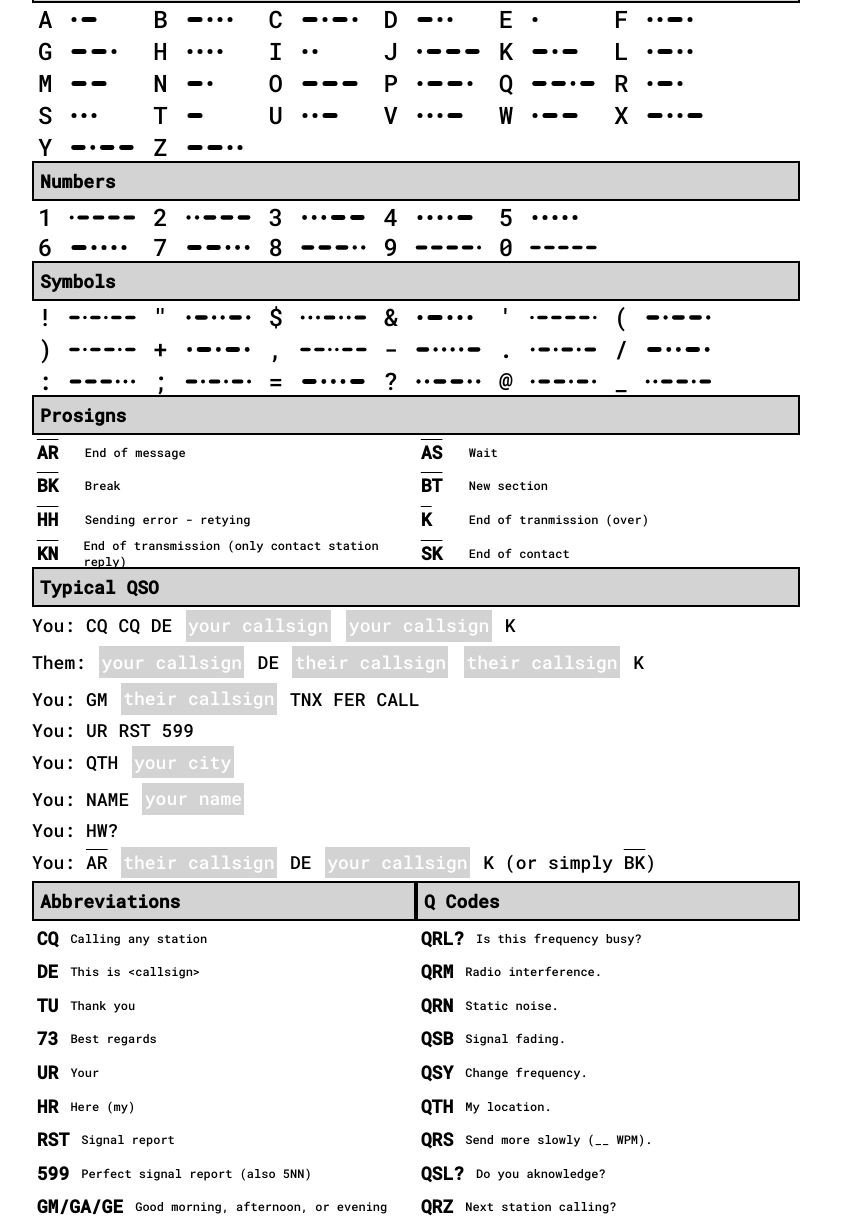
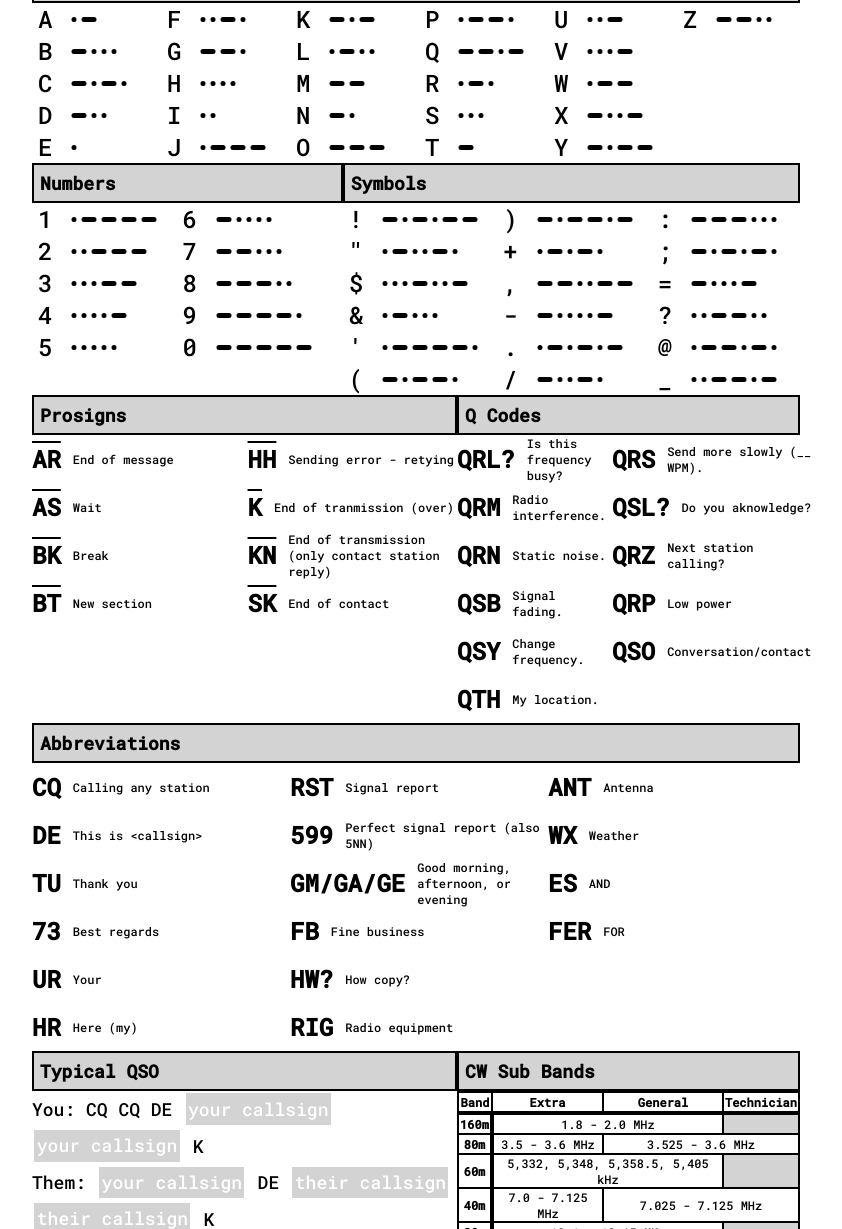
Before and after one commit to mckoss/morse-keyer, a website: page cheat-sheet.html in a window 1280 px wide. Shown: the part 148-1377 px from the top of the page, without its empty margins (224-1066 px from the left). Drawn offline with Linux system fonts and the light colour scheme.

Commit message:
checkpoint: sections, grid tables definitions

```diff
--- a/cheat-sheet.html
+++ b/cheat-sheet.html
@@ -11,47 +11,42 @@
 <body>
     <h1 class="full">Ham Radio CW Cheatsheet<span class="by">by K7MCK</span></h1>
 
-    <section class="full">
+    <section id="letter-table" class="full" style="--cols: 6;">
         <h2>Letters</h2>
-        <div id="letter-table"></div>
     </section>
 
-    <section class="full">
+    <section id="number-table" class="third-1" style="--rows: 5;">
         <h2>Numbers</h2>
-        <div id="number-table"></div>
     </section>
 
-    <section class="full">
+    <section id="symbol-table" class="twothirds-2" style="--rows: 6;--cols:3;">
         <h2>Symbols</h2>
-        <div id="symbol-table"></div>
     </section>
 
-    <section class="full">
+    <section id="prosign-table" class="prosign half-1" style="--rows: 4;--cols: 2;">
         <h2>Prosigns</h2>
-        <div id="prosign-table"></div>
     </section>
 
-    <div class="full">
-        <h2>Typical QSO</h2>
-        <div class="text">
-            <p>You: CQ CQ DE <span class="fill-in">your callsign</span> <span class="fill-in">your callsign</span> K</p>
-            <p>Them: <span class="fill-in">your callsign</span> DE
-                <span class="fill-in">their callsign</span>
-                <span class="fill-in">their callsign</span> K</p>
-            <p>You: GM <span class="fill-in">their callsign</span> TNX FER CALL</p>
-            <p>You: UR RST 599</p>
-            <p>You: QTH <span class="fill-in">your city</span></p>
-            <p>You: NAME <span class="fill-in">your name</span></p>
-            <p>You: HW?</p>
-            <p>You: <span style="text-decoration: overline">AR</span>
-                <span class="fill-in">their callsign</span> DE
-                <span class="fill-in">your callsign</span> K
-                (or simply <span style="text-decoration: overline">BK</span>)</p>
+    <section class="half-2" style="--rows: 6;--cols:2;">
+        <h2>Q Codes</h2>
+        <div class="table definitions">
+            <div><span>QRL?</span>Is this frequency busy?</div>
+            <div><span>QRM</span>Radio interference.</div>
+            <div><span>QRN</span>Static noise.</div>
+            <div><span>QSB</span>Signal fading.</div>
+            <div><span>QSY</span>Change frequency.</div>
+            <div><span>QTH</span>My location.</div>
+            <div><span>QRS</span>Send more slowly (__ WPM).</div>
+            <div><span>QSL?</span>Do you aknowledge?</div>
+            <div><span>QRZ</span>Next station calling?</div>
+            <div><span>QRP</span>Low power</div>
+            <div><span>QSO</span>Conversation/contact</div>
         </div>
-    </div>
+    </section>
 
-    <div class="half-1 definitions" style="align-content: flex-start;">
+    <section class="full" style="--rows: 6;--cols: 3;">
         <h2>Abbreviations</h2>
+        <div class="table definitions">
             <div><span>CQ</span>Calling any station</div>
             <div><span>DE</span>This is &lt;callsign&gt;</div>
             <div><span>TU</span>Thank you</div>
@@ -69,23 +64,28 @@
             <div><span>ES</span>AND</div>
             <div><span>FER</span>FOR</div>
         </div>
+    </section>
 
-    <div class="half-2 definitions">
-        <h2>Q Codes</h2>
-        <div><span>QRL?</span>Is this frequency busy?</div>
-        <div><span>QRM</span>Radio interference.</div>
-        <div><span>QRN</span>Static noise.</div>
-        <div><span>QSB</span>Signal fading.</div>
-        <div><span>QSY</span>Change frequency.</div>
-        <div><span>QTH</span>My location.</div>
-        <div><span>QRS</span>Send more slowly (__ WPM).</div>
-        <div><span>QSL?</span>Do you aknowledge?</div>
-        <div><span>QRZ</span>Next station calling?</div>
-        <div><span>QRP</span>Low power</div>
-        <div><span>QSO</span>Conversation/contact</div>
+    <section class="half-1">
+        <h2>Typical QSO</h2>
+        <div class="text">
+            <p>You: CQ CQ DE <span class="fill-in">your callsign</span> <span class="fill-in">your callsign</span> K</p>
+            <p>Them: <span class="fill-in">your callsign</span> DE
+                <span class="fill-in">their callsign</span>
+                <span class="fill-in">their callsign</span> K</p>
+            <p>You: GM <span class="fill-in">their callsign</span> TNX FER CALL</p>
+            <p>You: UR RST 599</p>
+            <p>You: QTH <span class="fill-in">your city</span></p>
+            <p>You: NAME <span class="fill-in">your name</span></p>
+            <p>You: HW?</p>
+            <p>You: <span style="text-decoration: overline">AR</span>
+                <span class="fill-in">their callsign</span> DE
+                <span class="fill-in">your callsign</span> K
+                (or simply <span style="text-decoration: overline">BK</span>)</p>
         </div>
+    </section>
 
-    <div class="half-1">
+    <section class="half-2">
         <h2>CW Sub Bands</h2>
         <table id="bands">
             <thead>
@@ -106,7 +106,7 @@
                 <tr><th>2m</th><td colspan="3">144.0 - 144.1 MHz</td></tr>
             </tbody>
         </table>
-    </div>
+    </section>
 
     <script type="module">
         import { MORSE_LETTERS, MORSE_DIGITS, MORSE_SYMBOLS, MORSE_PROSIGNS } from './scripts/morse.js';
@@ -116,14 +116,14 @@
         letterTable.appendChild(morseTableFromElements(MORSE_LETTERS));
 
         const numberTable = document.getElementById('number-table');
-        numberTable.appendChild(morseTableFromElements(MORSE_DIGITS, [1,2,3,4,5]));
-        numberTable.appendChild(morseTableFromElements(MORSE_DIGITS, [6,7,8,9,0]));
+        numberTable.appendChild(morseTableFromElements(MORSE_DIGITS,
+            [1,2,3,4,5, 6, 7, 8, 9, 0]));
 
         const symbolTable = document.getElementById('symbol-table');
         symbolTable.appendChild(morseTableFromElements(MORSE_SYMBOLS));
 
         const prosignTable = document.getElementById('prosign-table');
-        prosignTable.appendChild(tableFromElements(MORSE_PROSIGNS, 'prosign'));
+        prosignTable.appendChild(tableFromElements(MORSE_PROSIGNS, 'definitions'));
     </script>
 </body>
 </html>
--- a/styles/cheat-sheet.css
+++ b/styles/cheat-sheet.css
@@ -16,7 +16,8 @@ body {
     margin: 0 auto;
     display: grid;
     grid-template-columns: 2fr 1fr 1fr 2fr;
-    gap: 0;
+    --rows: 5;
+    --cols: 5;
 }
 
 .full {
@@ -41,6 +42,10 @@ body {
 
 .third-3 {
     grid-column: 4 / 5;
+}
+
+.twothirds-2 {
+    grid-column: 2 / 5;
 }
 
 h1 {
@@ -70,14 +75,11 @@ h2 {
 }
 
 div.table {
-    display: flex;
-    flex-direction: row;
-    flex-wrap: wrap;
-    justify-content: left;
-    align-items: center;
-    align-content: center;
-    /* border-bottom: 2px solid black; */
-    margin-bottom: -2px;
+    display: grid;
+    grid-template-columns: repeat(var(--cols), 1fr);
+    grid-template-rows: repeat(var(--rows), 1fr);
+    grid-auto-flow: column;
+    gap: 0 0.25em;
 }
 
 div.morse > div {
@@ -85,7 +87,6 @@ div.morse > div {
     justify-content: left;
     padding: 0 0.25rem;
     align-items: center;
-    width: 15%;
 }
 
 div.morse > div > span {
@@ -97,15 +98,9 @@ div.prosign > div {
     font-size: 0.5rem;
     justify-content: left;
     align-items: center;
-    width: 50%;
 }
 
-div.prosign > div > span {
-    font-size: 0.75rem;
-    display: inline-block;
-    width: 2em;
-    margin: 0.2rem 0.5rem 0.2rem 0.2rem;
-    font-weight: bold;
+.prosign span {
     text-decoration: overline;
 }
 
@@ -164,22 +159,15 @@ span.fill-in {
     margin: 0.1rem;
 }
 
-div.half {
-    border: 2px solid black;
-    width: 50%;
-}
-
 div.definitions > div {
     display: flex;
+    align-items: center;
     font-size: 0.5rem;
-    justify-content: left;
-    align-items: center;
-    page-break-inside: avoid;
 }
 
 div.definitions > div > span {
-    font-size: 0.75rem;
     display: inline-block;
-    margin: 0.2rem 0.5rem 0.2rem 0.2rem;
+    font-size: 1rem;
+    padding-right: 0.5rem;
     font-weight: bold;
 }
```
Lines whose indentation alone changed are shown as unchanged.
